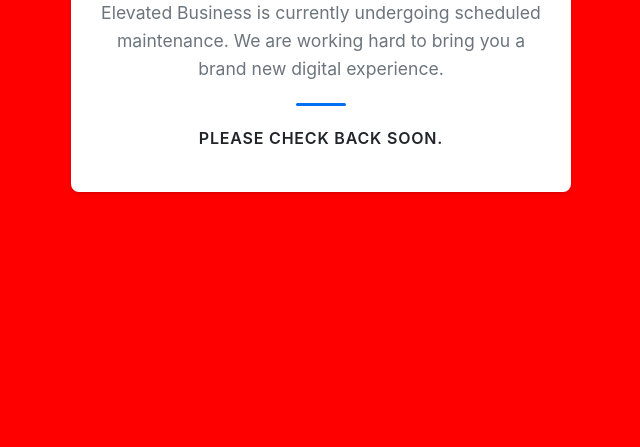
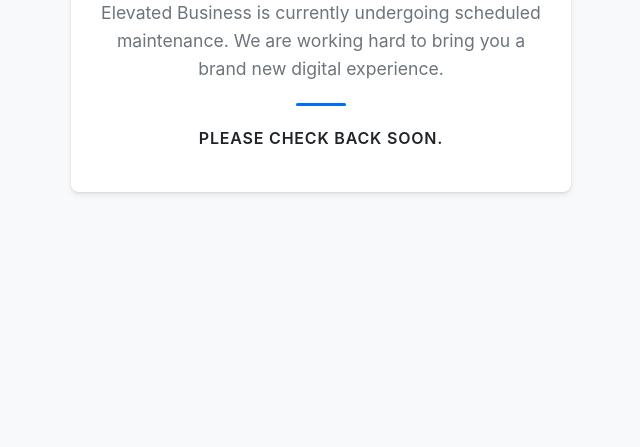
Before and after one commit to elevatedbusinessadmin/elevatedbusiness, a plain HTML site: page index.html in a window 1280 px wide. Shown: the part 353-800 px from the top of the page, without its empty margins (319-959 px from the left). Drawn offline with Linux system fonts and the light colour scheme.

Commit message:
Revert colour

```diff
--- a/css/style.css
+++ b/css/style.css
@@ -8,7 +8,7 @@
 /* Center the content perfectly on the screen */
 body {
     font-family: -apple-system, BlinkMacSystemFont, "Segoe UI", Roboto, Helvetica, Arial, sans-serif;
-    background-color: #ff0000;
+    background-color: #F8F9FA;
     color: #212529;
     display: flex;
     justify-content: center;
```
